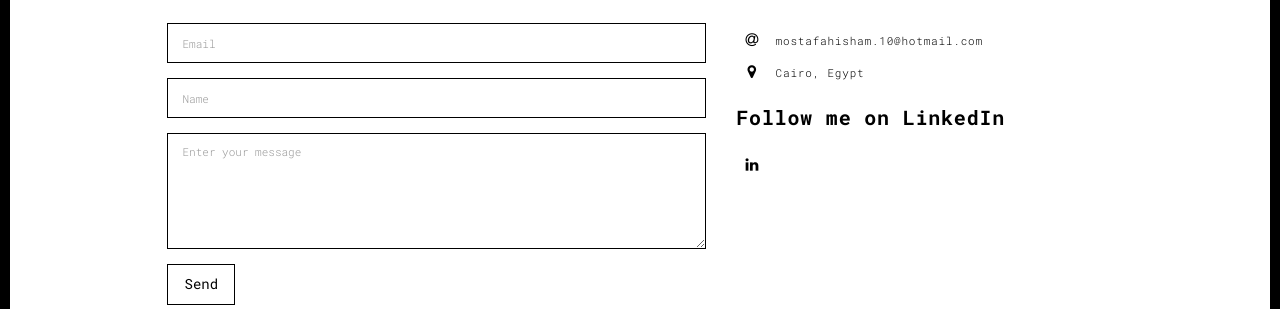
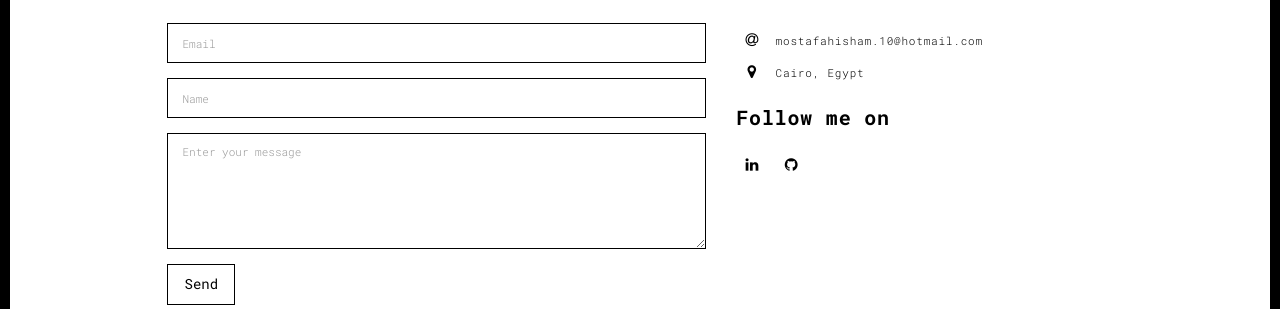
Before and after one commit to mostafahisham10/portfo, a Flask app: page /contact.html in a window 1280 px wide. Shown: the part 179-488 px from the top of the page. Run offline with Flask 2, Linux system fonts and the light colour scheme; some libraries are stand-ins or nearby versions.

Commit message:
Added githun link

```diff
--- a/templates/contact.html
+++ b/templates/contact.html
@@ -88,9 +88,12 @@
                           Cairo, Egypt
                         </li>
                       </ul>
-                      <h3>Follow me on LinkedIn </h3>
+                      <h3>Follow me on</h3>
                       <a href="http://www.linkedin.com/in/mostafahisham10" title="" class="fa-icon">
                         <i class="fa fa-linkedin"></i>
+                      </a>
+                      <a href="http://www.github.com/mostafahisham10" title="" class="fa-icon">
+                        <i class="fa fa-github"></i>
                       </a>
 
                     </div>
```
